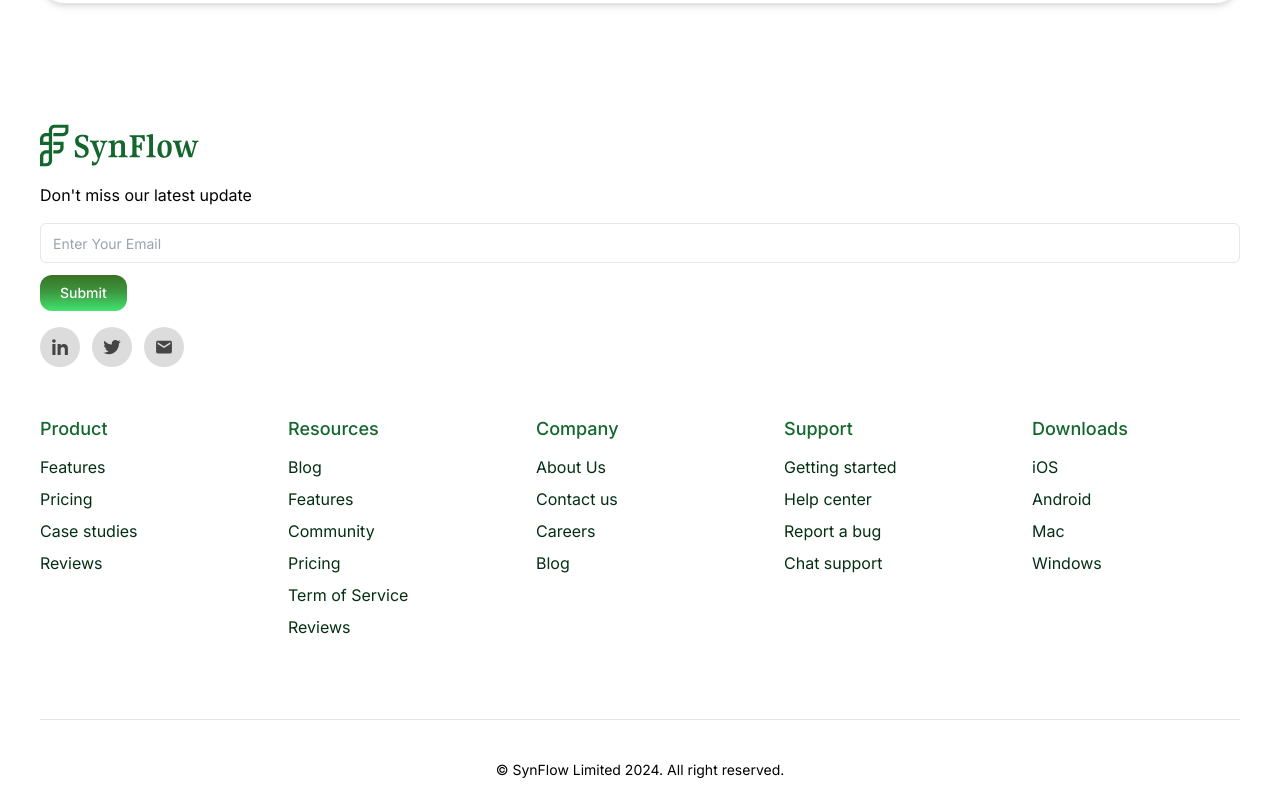
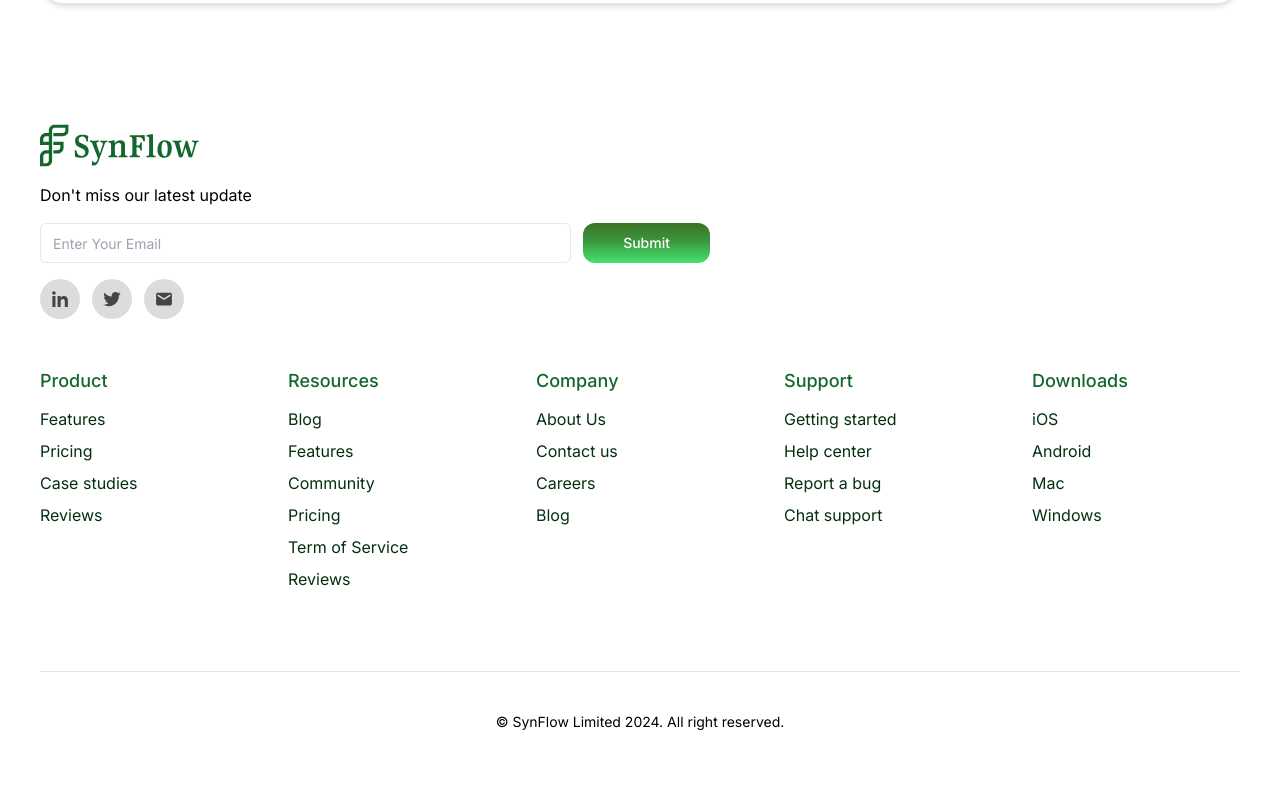
Before and after one commit to DaramolaD/synflow, a Next.js app: page / in a window 1280 px wide. Shown: the part 5329-6129 px from the top of the page. After the commit the page ends 6081 px from the top, so only its background shows below. Built offline with nearby package versions, Linux system fonts and the light colour scheme.

Commit message:
fix footer cta style

```diff
--- a/src/components/organism/Footer.tsx
+++ b/src/components/organism/Footer.tsx
@@ -11,13 +11,16 @@ const Footer = () => {
         <div className="flex flex-col gap-4">
           <Logo width={120} height={40} className="w-32 tablet:w-28 lg:w-40" />
           <p className="text-base">Don&apos;t miss our latest update</p>
-          <form action="" className="flex flex-col gap-3 outline-none">
+          <form
+            action=""
+            className="flex flex-col md:flex-row gap-3 outline-none max-w-[670px] w-full"
+          >
             <Input
               type="email"
               placeholder="Enter Your Email"
               className="focus:border-primary-50 focus:outline-none"
             />
-            <Button className="ghost bg-button-gradient text-white hover:shadow-green-300 hover:shadow-md !font-medium w-fit flex items-center py-2 px-5 h-fit rounded-xl gap-1">
+            <Button className="ghost bg-button-gradient text-white hover:shadow-green-300 hover:shadow-md !font-medium w-fit flex items-center py-2 px-10 md:px-10 h-10 rounded-xl gap-1">
               Submit
             </Button>
           </form>
```
